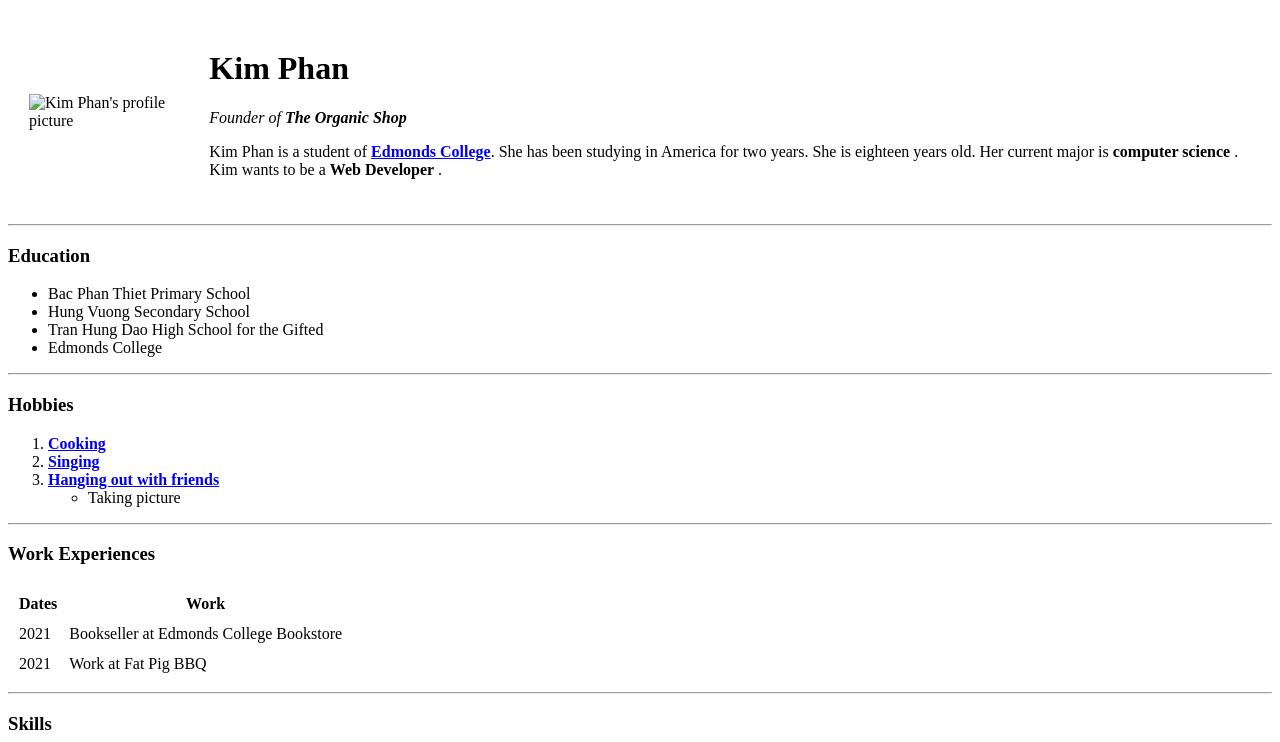
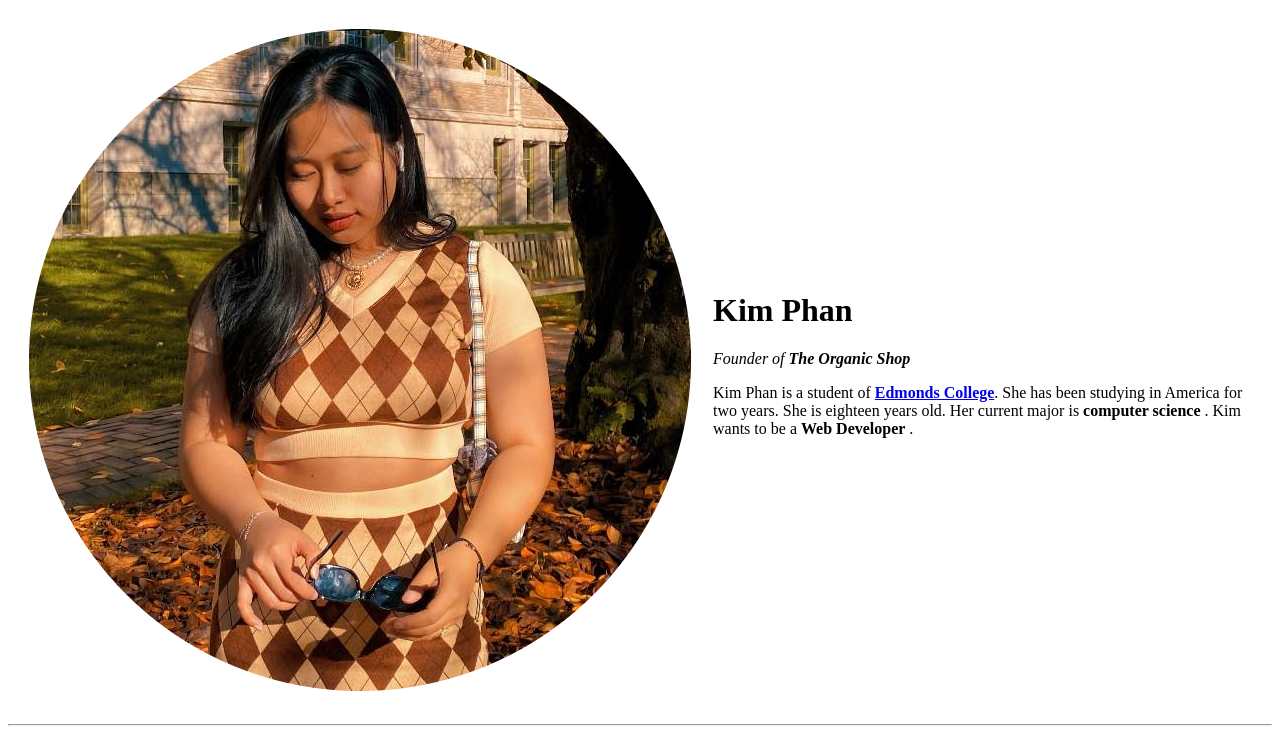
Before and after one commit to kimphan162003/cv, a plain HTML site: page index.html in a window 1280 px wide. Shown: the top 742 px of the page. Drawn offline with Linux system fonts and the light colour scheme.

Commit message:
Update index.html

```diff
--- a/index.html
+++ b/index.html
@@ -8,7 +8,7 @@
 <body>
 	<table cellspacing="20">
 		<tr>
-			<td><img src="images/kim_profilePicture-modified.png" alt="Kim Phan's profile picture"> <!-- what is the picture about, description-->
+			<td><img src="kim_profilePicture-modified.png" alt="Kim Phan's profile picture"> <!-- what is the picture about, description-->
 			</td>
 			<td><h1>Kim Phan</h1>
 				<p><i>Founder of <strong>The Organic Shop</strong></i></p> <!-- <p> is the paragraph, <i> makes the text inticilize only <em> tell the browser which word is important -->
```
